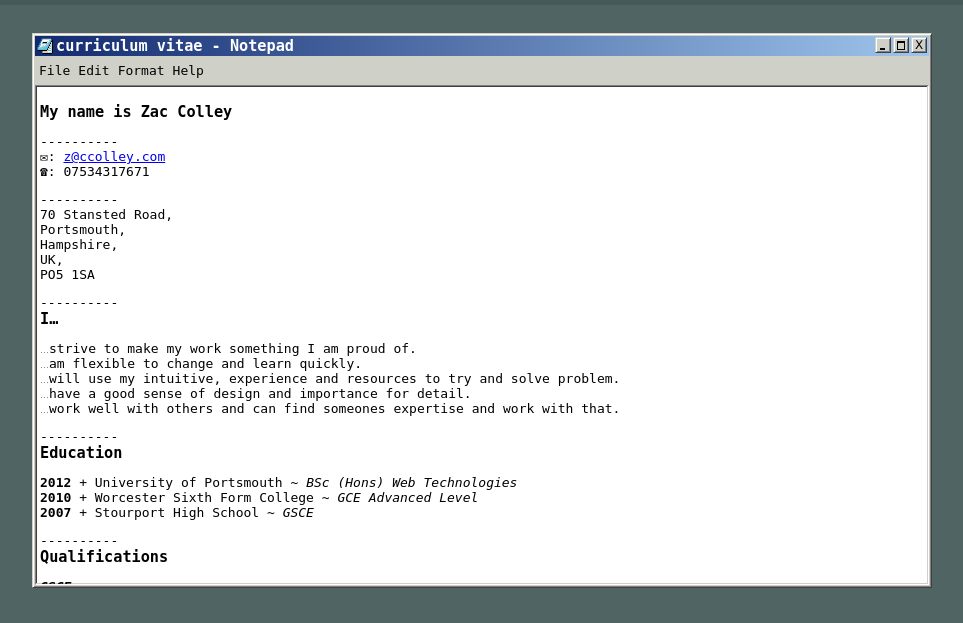
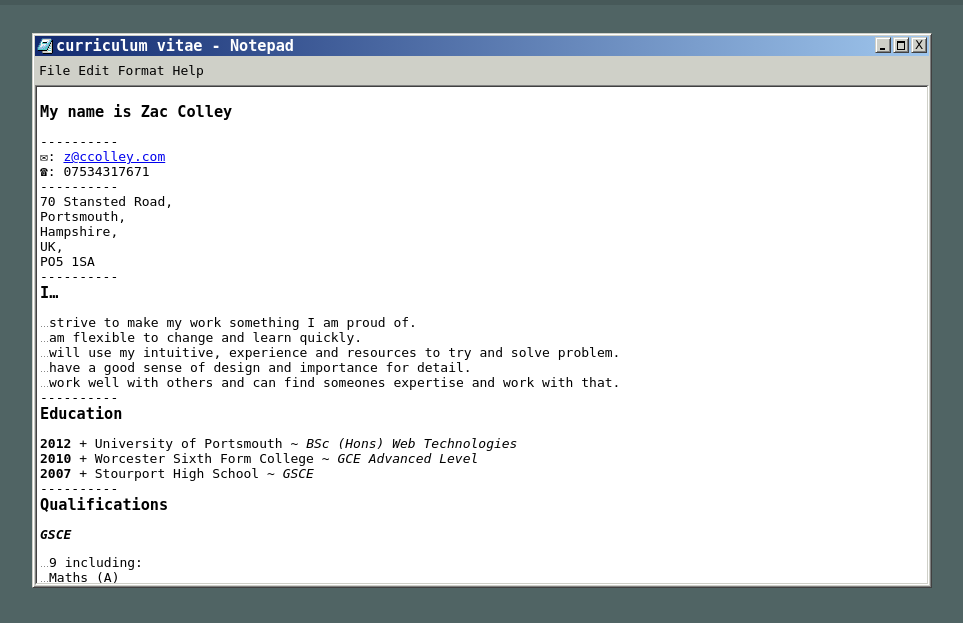
Before and after one commit to zaccolley/disco, a PHP site: page /cv.php in a window 1280 px wide. Shown: the part 82-705 px from the top of the page, without its empty margins (158-1121 px from the left). Run offline with PHP 8.4, Linux system fonts and the light colour scheme.

Commit message:
Removed <hr>s on CV for compatability #7

```diff
--- a/webf1/css/style.css
+++ b/webf1/css/style.css
@@ -489,16 +489,6 @@ header .links a:hover, header .links .current{
 	outline: none;
 }
 
-.cv section.textarea hr{
-	border: 0;
-	margin-top: 13px;
-}
-
-.cv section.textarea hr:after{
-	display: block;
-	content: '----------';
-}
-
 .cv section.textarea p{}
 
 .cv section.textarea ul li{
--- a/webf1/cv.php
+++ b/webf1/cv.php
@@ -21,12 +21,12 @@
 		<section class="textarea" contenteditable="true">
 			<h1>My name is Zac Colley</h1>
 
-			<hr>
+			<p>----------</p>
 
 			<p>&#009993;: <a href="emailto:z@colley.com">z@ccolley.com</a></p>
 			<p>&#009742;: 07534317671</p>
 
-			<hr>
+			<p>----------</p>
 
 			<p>70 Stansted Road,</p>
 			<p>Portsmouth,</p>
@@ -34,7 +34,7 @@
 			<p>UK,</p>
 			<p>PO5 1SA</p>
 
-			<hr>
+			<p>----------</p>
 
 			<h1>I&hellip;</h1>
 			<ul>
@@ -45,7 +45,7 @@
 				<li>work well with others and can find someones expertise and work with that.</li>
 			</ul>
 
-			<hr>
+			<p>----------</p>
 
 			<h1>Education</h1>
 
@@ -53,7 +53,7 @@
 			<p><strong>2010</strong> + Worcester Sixth Form College ~ <em>GCE Advanced Level</em></p>
 			<p><strong>2007</strong> + Stourport High School ~ <em>GSCE</em></p>
 
-			<hr>
+			<p>----------</p>
 
 			<h1>Qualifications</h1>
 
@@ -71,7 +71,7 @@
 				<li>Computing (C)</li>
 			</ul>
 
-			<hr>
+			<p>----------</p>
 
 			<h1>Skills</h1>
 
@@ -93,7 +93,7 @@
 				<li>Java</li>
 			</ul>
 
-			<hr>
+			<p>----------</p>
 
 			<h1>Experience</h1>
 
@@ -135,7 +135,7 @@
 				<li>Analysing</li>
 			</ul>
 
-			<hr>
+			<p>----------</p>
 
 			<h1>Interests</h1>
 
--- a/webf1/index.php
+++ b/webf1/index.php
@@ -22,12 +22,12 @@
 			<section class="textarea">
 				<h1>My name is Zac Colley</h1>
 
-				<hr>
+				<p>----------</p>
 
 				<p>&#009993;: <span class="link">z@ccolley.com</span></p>
 				<p>&#009742;: 07534317671</p>
 
-				<hr>
+				<p>----------</p>
 
 				<p>70 Stansted Road,</p>
 				<p>Portsmouth,</p>
```
